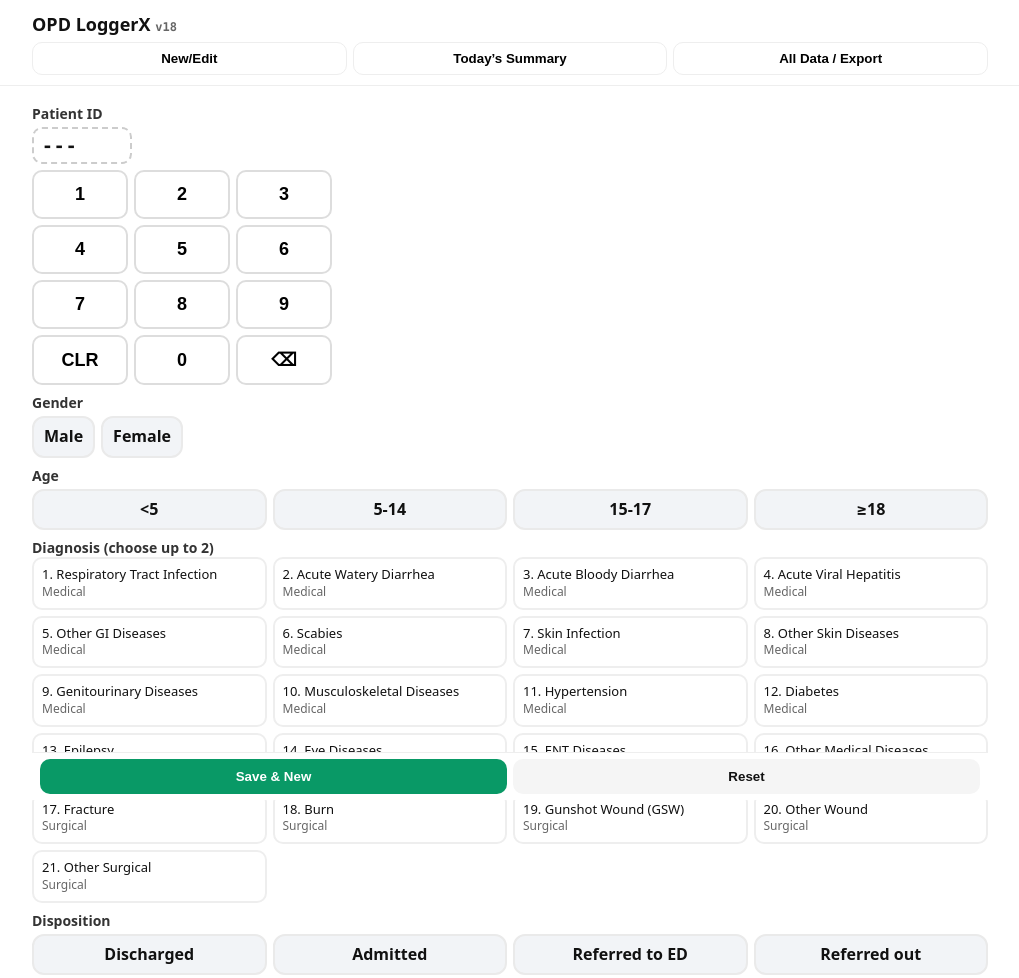
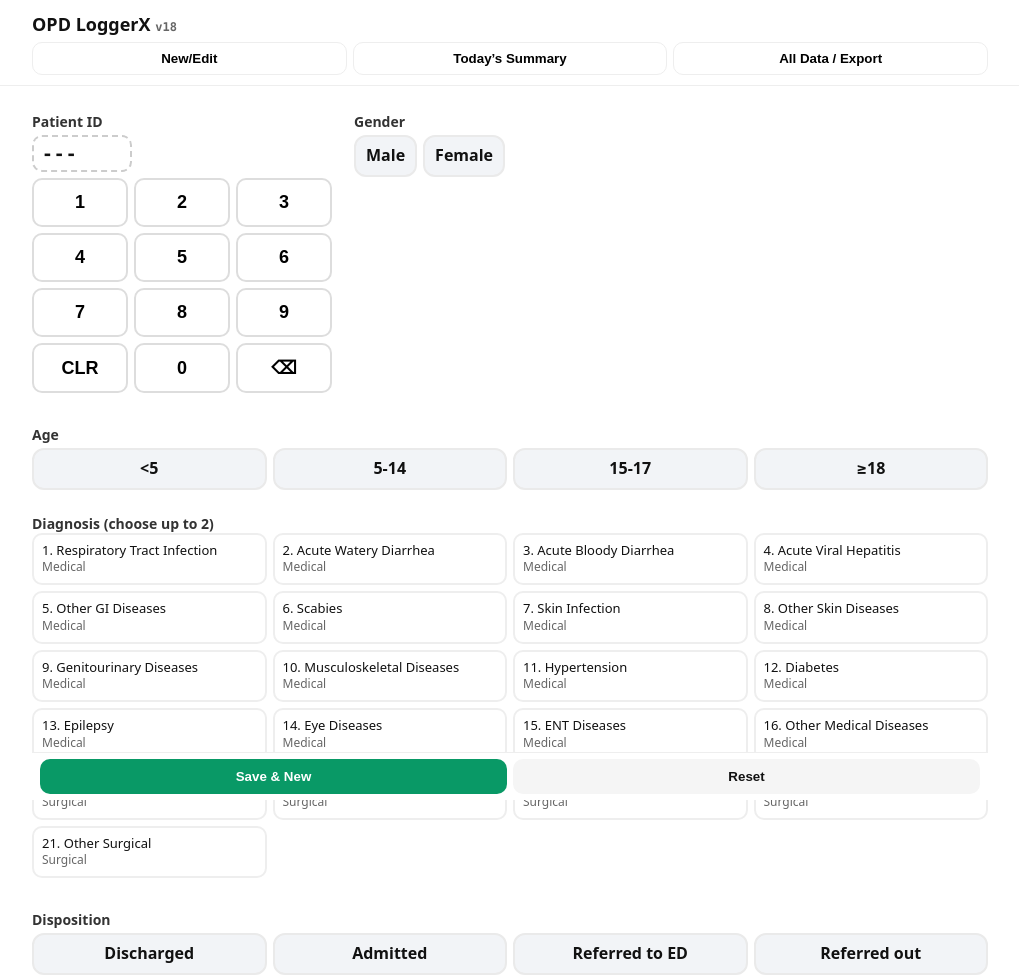
Before and after one commit to mshwarb-rgb/OPD-x1, a plain HTML site: page index.html in a window 1280 px wide. Shown: the whole page, without its empty margins (130-1149 px from the left). Drawn offline with Linux system fonts and the light colour scheme.

Commit message:
Add files via upload

```diff
--- a/index.html
+++ b/index.html
@@ -54,8 +54,8 @@
           <div class="chips" id="gender-chips"></div>
         </div>
 
-        <!-- Age -->
-        <div class="section">
+        <!-- Age (FULL WIDTH) -->
+        <div class="section" style="grid-column:1 / -1;">
           <h2>Age</h2>
           <div class="chips" id="age-chips"></div>
         </div>
@@ -75,7 +75,7 @@
           </div>
         </div>
 
-        <!-- Disposition LAST (full width), one row, equal chips -->
+        <!-- Disposition LAST (FULL WIDTH), one row, equal chips -->
         <div class="section" style="grid-column:1 / -1;">
           <h2>Disposition</h2>
           <div class="chips" id="disp-chips"></div>
@@ -163,7 +163,6 @@
     document.addEventListener('DOMContentLoaded', () => {
       if (window.initOPD) window.initOPD();
     });
-
   </script>
   <script>
     document.addEventListener('DOMContentLoaded', function(){
--- a/styles.css
+++ b/styles.css
@@ -26,6 +26,11 @@ nav button{ padding:8px; border:1px solid #eee; border-radius:10px; background:#
 .small{ color:var(--muted); font-size:12px; }
 .card{ border:1px solid #eee; border-radius:10px; padding:8px; background:#fff; }
 
+/* NEW: grid for the form so full-width rows work */
+.form-grid{ display:grid; grid-template-columns: repeat(3, 1fr); gap:8px 10px; }
+@media (max-width: 760px){ .form-grid{ grid-template-columns: 1fr 1fr; } }
+@media (max-width: 520px){ .form-grid{ grid-template-columns: 1fr; } }
+
 /* Chips & tiles */
 .chips{ display:flex; gap:6px; flex-wrap:wrap; }
 .chip{
@@ -40,7 +45,7 @@ nav button{ padding:8px; border:1px solid #eee; border-radius:10px; background:#
 }
 .chip.selected{ background:var(--chip-sel); border-color:var(--primary); color:var(--primary); }
 
-/* Equal-width chips for Age & Disposition (one row, no scrolling) */
+/* Equal-width chips for Age & Disposition (one row) */
 #age-chips .chip.eq, #disp-chips .chip.eq {
   flex: 1 1 0;
   min-width: 0;
```
Lines whose indentation alone changed are shown as unchanged.
